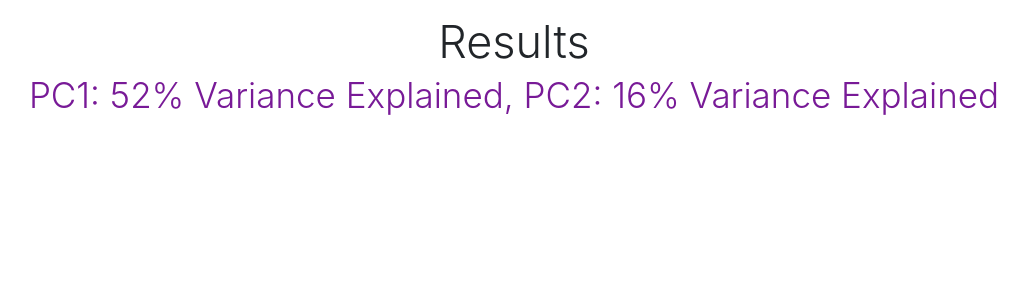
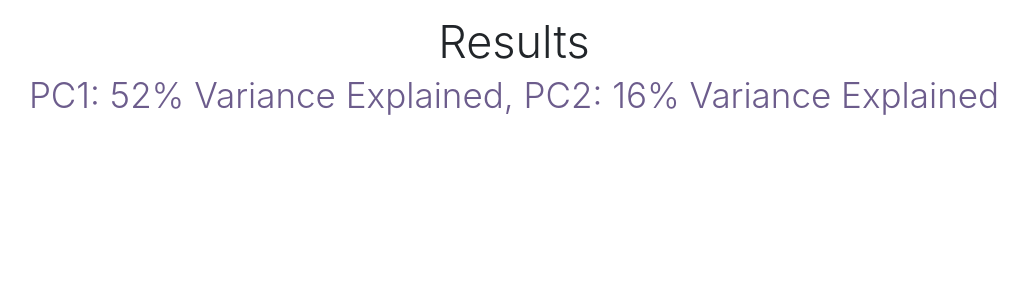
Before and after one commit to TomBennett2202/Mandriva, a Flask app: template templates/plot.html in a window 1280 px wide. Shown: the part 50-350 px from the top of the page, without its empty margins (126-1154 px from the left). Run offline with Flask 3, Linux system fonts and the light colour scheme; the template is opened without the code that fills it, so the values that code supplies are empty; some libraries are stand-ins or nearby versions.

Commit message:
colour change

```diff
--- a/templates/plot.html
+++ b/templates/plot.html
@@ -19,7 +19,7 @@
     <!--Custom styles-->
     <style>
         .variance-text {
-            color: rgb(120, 26, 151);
+            color: #523f78d9;
         }
     </style>
 </head>
```
